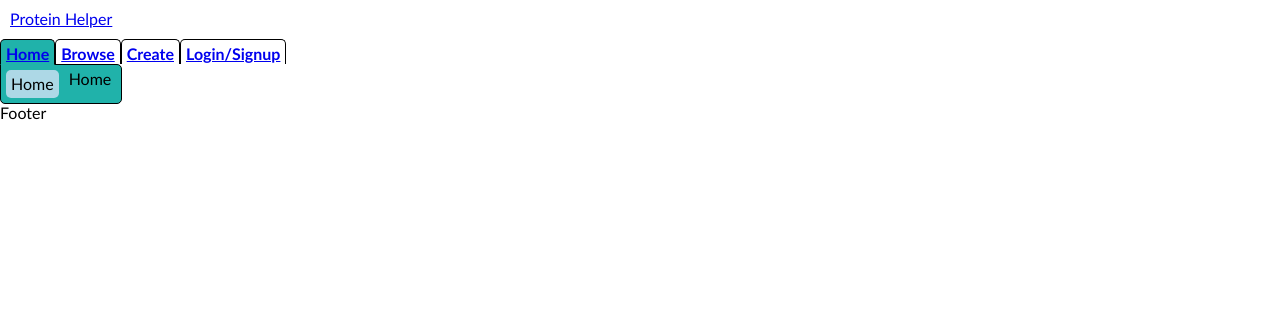
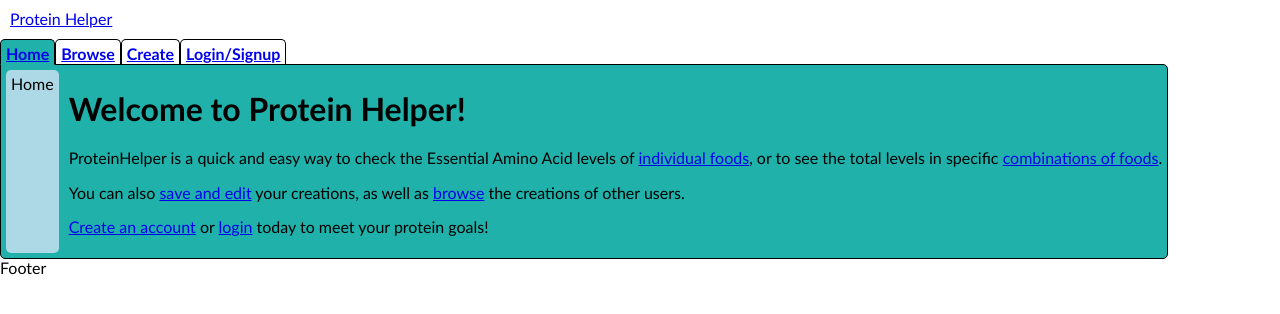
Before and after one commit to Nicholas-Gregory/ProteinHelper, a React (Vite) app in the folder client/: page /home in a window 1280 px wide. Shown: the top 314 px of the page. Built offline with nearby package versions, Linux system fonts and the light colour scheme.

Commit message:
Content: Home;

```diff
--- a/client/src/pages/Home.jsx
+++ b/client/src/pages/Home.jsx
@@ -1,10 +1,23 @@
+import { Link } from "react-router-dom"
 import FoodList from "../components/FoodList"
 import FoodViewer from "../components/FoodViewer"
 
 export default function Home({}) {
     return (
         <>
-            Home
+            <h1>
+                Welcome to Protein Helper!
+            </h1>
+            <p>
+                ProteinHelper is a quick and easy way to check the Essential Amino Acid levels of <Link to={'/browse/foods'}>individual foods</Link>,
+                or to see the total levels in specific <Link to={'/create/new'}>combinations of foods</Link>.
+            </p>
+            <p>
+                You can also <Link to={'/create/my'}>save and edit</Link> your creations, as well as <Link to={'/browse/creations'}>browse</Link> the creations of other users.
+            </p>
+            <p>
+                <Link to={'/auth/signup'}>Create an account</Link> or <Link to={'/auth/login'}>login</Link> today to meet your protein goals!
+            </p>
         </>
     )
 }
```
